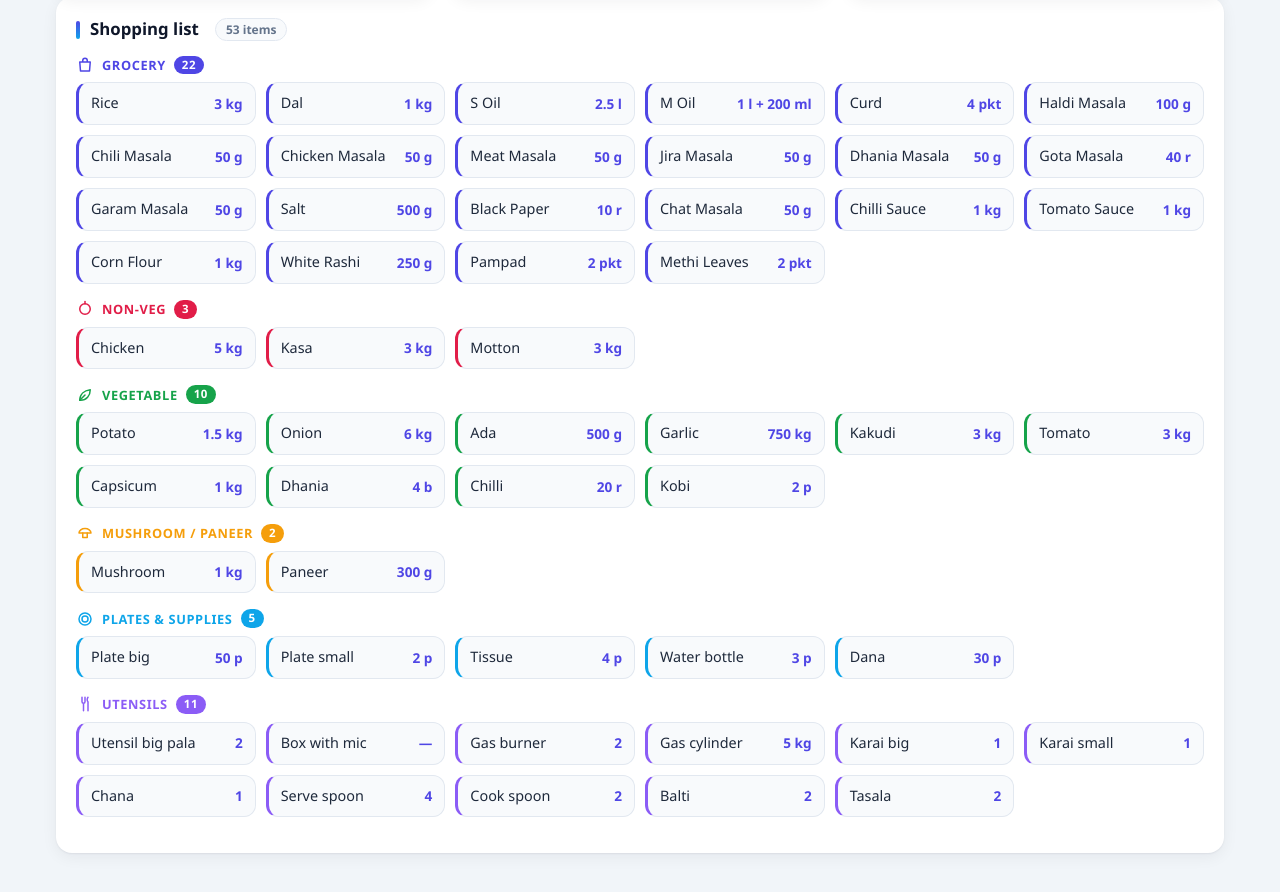
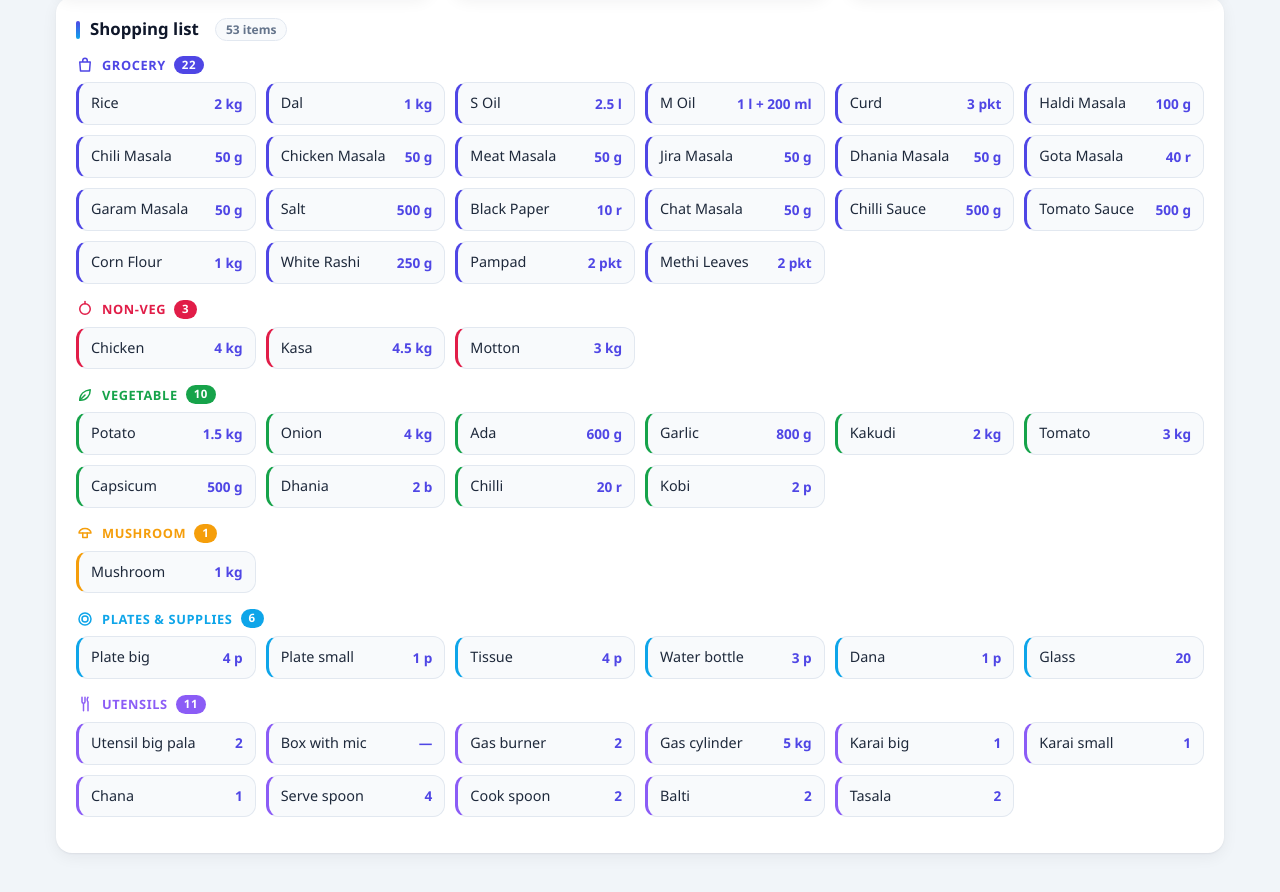
Before and after one commit to Rajendra28779/Picnic, a plain HTML site: page index.html in a window 1280 px wide. Shown: the part 860-1752 px from the top of the page. Drawn offline with nearby package versions, Linux system fonts and the light colour scheme.

Commit message:
Update expense values and item quantities in index.html
Updated various expense values and item quantities in the index.html file. Adjusted total expenses and individual item amounts for accuracy.

```diff
--- a/index.html
+++ b/index.html
@@ -260,7 +260,7 @@
 
   <section class="stats">
     <div class="stat clickable" id="statContrib" role="button" tabindex="0" title="Manage contributions" style="--accent:#4f46e5"><div class="label">Contributions</div><div class="value" id="contribValue">&#8377;23,000</div><div class="hint" id="contribHint">Collected &#8377;11,000 · Bonus &#8377;3,000</div></div>
-    <div class="stat clickable" id="statExp" role="button" tabindex="0" title="Show expenses" style="--accent:#e11d48"><div class="label">Expenses</div><div class="value">&#8377;22,000</div><div class="hint">9 items</div></div>
+    <div class="stat clickable" id="statExp" role="button" tabindex="0" title="Show expenses" style="--accent:#e11d48"><div class="label">Expenses</div><div class="value">&#8377;21,500</div><div class="hint">9 items</div></div>
     <div class="stat" style="--accent:#16a34a"><div class="label">Balance left</div><div class="value" id="balValue">&#8377;620</div><div class="hint" id="balHint">Incl. bonus &#8377;1,620</div></div>
     <div class="stat" style="--accent:#0ea5e9"><div class="label">Participants</div><div class="value" id="partCount">18</div><div class="hint" id="partHint">Motton 9 &middot; Chicken 7 &middot; Veg 2</div></div>
     <div class="stat" style="--accent:#f59e0b"><div class="label">Advance given</div><div class="value">&#8377;1,000</div><div class="hint">Gadi</div></div>
@@ -316,11 +316,11 @@
         Grocery <span class="gcount">22</span>
       </div>
       <div class="items-grid">
-        <div class="item-tile"><span>Rice</span><span class="q">3 kg</span></div>
+        <div class="item-tile"><span>Rice</span><span class="q">2 kg</span></div>
         <div class="item-tile"><span>Dal</span><span class="q">1 kg</span></div>
         <div class="item-tile"><span>S Oil</span><span class="q">2.5 l</span></div>
         <div class="item-tile"><span>M Oil</span><span class="q">1 l + 200 ml</span></div>
-        <div class="item-tile"><span>Curd</span><span class="q">4 pkt</span></div>
+        <div class="item-tile"><span>Curd</span><span class="q">3 pkt</span></div>
         <div class="item-tile"><span>Haldi Masala</span><span class="q">100 g</span></div>
         <div class="item-tile"><span>Chili Masala</span><span class="q">50 g</span></div>
         <div class="item-tile"><span>Chicken Masala</span><span class="q">50 g</span></div>
@@ -332,8 +332,8 @@
         <div class="item-tile"><span>Salt</span><span class="q">500 g</span></div>
         <div class="item-tile"><span>Black Paper</span><span class="q">10 r</span></div>
         <div class="item-tile"><span>Chat Masala</span><span class="q">50 g</span></div>
-        <div class="item-tile"><span>Chilli Sauce</span><span class="q">1 kg</span></div>
-        <div class="item-tile"><span>Tomato Sauce</span><span class="q">1 kg</span></div>
+        <div class="item-tile"><span>Chilli Sauce</span><span class="q">500 g</span></div>
+        <div class="item-tile"><span>Tomato Sauce</span><span class="q">500 g</span></div>
         <div class="item-tile"><span>Corn Flour</span><span class="q">1 kg</span></div>
         <div class="item-tile"><span>White Rashi</span><span class="q">250 g</span></div>
         <div class="item-tile"><span>Pampad</span><span class="q">2 pkt</span></div>
@@ -347,8 +347,8 @@
         Non-veg <span class="gcount">3</span>
       </div>
       <div class="items-grid">
-        <div class="item-tile"><span>Chicken</span><span class="q">5 kg</span></div>
-        <div class="item-tile"><span>Kasa</span><span class="q">3 kg</span></div>
+        <div class="item-tile"><span>Chicken</span><span class="q">4 kg</span></div>
+        <div class="item-tile"><span>Kasa</span><span class="q">4.5 kg</span></div>
         <div class="item-tile"><span>Motton</span><span class="q">3 kg</span></div>
       </div>
     </div>
@@ -360,13 +360,13 @@
       </div>
       <div class="items-grid">
         <div class="item-tile"><span>Potato</span><span class="q">1.5 kg</span></div>
-        <div class="item-tile"><span>Onion</span><span class="q">6 kg</span></div>
-        <div class="item-tile"><span>Ada</span><span class="q">500 g</span></div>
-        <div class="item-tile"><span>Garlic</span><span class="q">750 kg</span></div>
-        <div class="item-tile"><span>Kakudi</span><span class="q">3 kg</span></div>
+        <div class="item-tile"><span>Onion</span><span class="q">4 kg</span></div>
+        <div class="item-tile"><span>Ada</span><span class="q">600 g</span></div>
+        <div class="item-tile"><span>Garlic</span><span class="q">800 g</span></div>
+        <div class="item-tile"><span>Kakudi</span><span class="q">2 kg</span></div>
         <div class="item-tile"><span>Tomato</span><span class="q">3 kg</span></div>
-        <div class="item-tile"><span>Capsicum</span><span class="q">1 kg</span></div>
-        <div class="item-tile"><span>Dhania</span><span class="q">4 b</span></div>
+        <div class="item-tile"><span>Capsicum</span><span class="q">500 g</span></div>
+        <div class="item-tile"><span>Dhania</span><span class="q">2 b</span></div>
         <div class="item-tile"><span>Chilli</span><span class="q">20 r</span></div>
         <div class="item-tile"><span>Kobi</span><span class="q">2 p</span></div>
       </div>
@@ -375,25 +375,25 @@
     <div class="sgroup" style="--gc:#f59e0b">
       <div class="sgroup-title">
         <svg viewBox="0 0 24 24" fill="none" stroke="currentColor" stroke-width="2" stroke-linecap="round" stroke-linejoin="round"><path d="M4 12a8 6 0 0 1 16 0z"/><path d="M9 12v6h6v-6"/></svg>
-        Mushroom / Paneer <span class="gcount">2</span>
+        Mushroom <span class="gcount">1</span>
       </div>
       <div class="items-grid">
         <div class="item-tile"><span>Mushroom</span><span class="q">1 kg</span></div>
-        <div class="item-tile"><span>Paneer</span><span class="q">300 g</span></div>
       </div>
     </div>
 
     <div class="sgroup" style="--gc:#0ea5e9">
       <div class="sgroup-title">
         <svg viewBox="0 0 24 24" fill="none" stroke="currentColor" stroke-width="2" stroke-linecap="round" stroke-linejoin="round"><circle cx="12" cy="12" r="8"/><circle cx="12" cy="12" r="4"/></svg>
-        Plates &amp; supplies <span class="gcount">5</span>
+        Plates &amp; supplies <span class="gcount">6</span>
       </div>
       <div class="items-grid">
-        <div class="item-tile"><span>Plate big</span><span class="q">50 p</span></div>
-        <div class="item-tile"><span>Plate small</span><span class="q">2 p</span></div>
+        <div class="item-tile"><span>Plate big</span><span class="q">4 p</span></div>
+        <div class="item-tile"><span>Plate small</span><span class="q">1 p</span></div>
         <div class="item-tile"><span>Tissue</span><span class="q">4 p</span></div>
         <div class="item-tile"><span>Water bottle</span><span class="q">3 p</span></div>
-        <div class="item-tile"><span>Dana</span><span class="q">30 p</span></div>
+        <div class="item-tile"><span>Dana</span><span class="q">1 p</span></div>
+        <div class="item-tile"><span>Glass</span><span class="q">20</span></div>
       </div>
     </div>
 
@@ -430,15 +430,15 @@
       <thead><tr><th>Item</th><th class="num">Amount (&#8377;)</th></tr></thead>
       <tbody>
         <tr><td>Grocery</td><td class="num">4,000</td></tr>
-        <tr><td>Pindi</td><td class="num">2,000</td></tr>
-        <tr><td>Vegetable</td><td class="num">1,500</td></tr>
+        <tr><td>Pindi</td><td class="num">1,500</td></tr>
+        <tr><td>Vegetable</td><td class="num">1,300</td></tr>
         <tr><td>Gadi</td><td class="num">8,500</td></tr>
-        <tr><td>Broiler Chicken</td><td class="num">1,200</td></tr>
-        <tr><td>Color Bird</td><td class="num">900</td></tr>
+        <tr><td>Broiler Chicken</td><td class="num">1,000</td></tr>
+        <tr><td>Color Bird</td><td class="num">1,300</td></tr>
         <tr><td>Motton</td><td class="num">2,500</td></tr>
         <tr><td>Breakfast</td><td class="num">1,000</td></tr>
         <tr><td>Cake (Mamta)</td><td class="num">400</td></tr>
-        <tr class="total"><td>Total</td><td class="num">22,000</td></tr>
+        <tr class="total"><td>Total</td><td class="num">21,500</td></tr>
       </tbody>
     </table>
     <h3>Advance</h3>
@@ -483,7 +483,7 @@
 
 <script>
   const expenseLabels = ['Grocery','Pindi','Vegetable','Gadi','Broiler Chicken','Color Bird','Motton','Breakfast','Cake (Mamta)'];
-  const expenseValues = [4000,2000,1500,8500,1200,900,2500,1000,400];
+  const expenseValues = [4000,1500,1300,8500,1000,1300,2500,1000,400];
   const palette = ['#4f46e5','#16a34a','#f59e0b','#e11d48','#9333ea','#0ea5e9','#db2777','#64748b','#14b8a6'];
 
   Chart.defaults.font.family = '"Segoe UI", system-ui, Arial, sans-serif';
@@ -536,7 +536,7 @@
   const CAT_NAME = { M: 'Motton', C: 'Chicken', V: 'Veg' };
   const EXPENSE_TOTAL = expenseValues.reduce((a, b) => a + b, 0);
   const people = [
-    { name: 'Abhiram', cat: 'M', amt: 1000 },
+    { name: 'Abhiram', cat: 'M', amt: 1000, paid: true },
     { name: 'Debadutta', cat: 'M', amt: 1000, paid: true },
     { name: 'Sujit', cat: 'M', amt: 1000, paid: true },
     { name: 'Kamal', cat: 'M', amt: 1000, paid: true },
@@ -546,7 +546,7 @@
     { name: 'Siddhant', cat: 'M', amt: 1000, paid: true },
     { name: 'Gopi', cat: 'C', amt: 1000, paid: true },
     { name: 'Mamata', cat: 'C', amt: 1000, paid: true, extra: 1000 },
-    { name: 'Somen', cat: 'C', amt: 1000, paid: true, extra: 1000 },
+    { name: 'Somen', cat: 'C', amt: 1000, paid: true, extra: 700 },
     { name: 'Prakash', cat: 'V', amt: 1000, paid: true },
     { name: 'Asit', cat: 'V', amt: 1000, paid: true },
     { name: 'Omm', cat: 'M', amt: 1000, paid: true },
```
